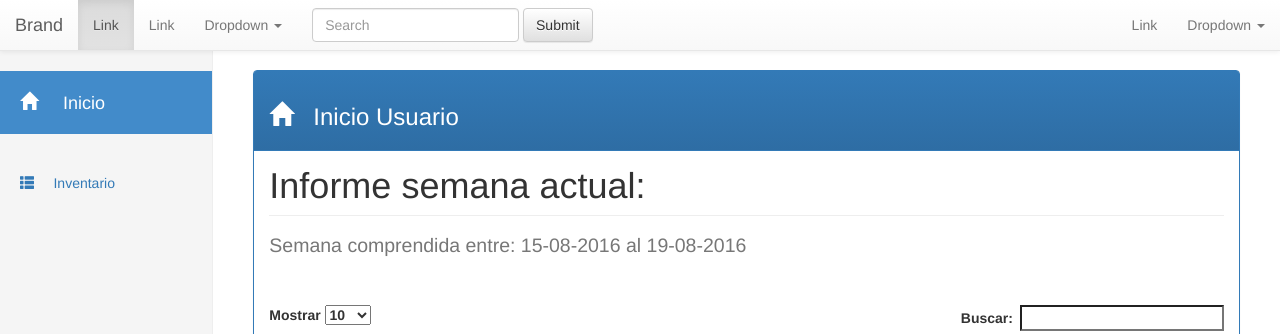
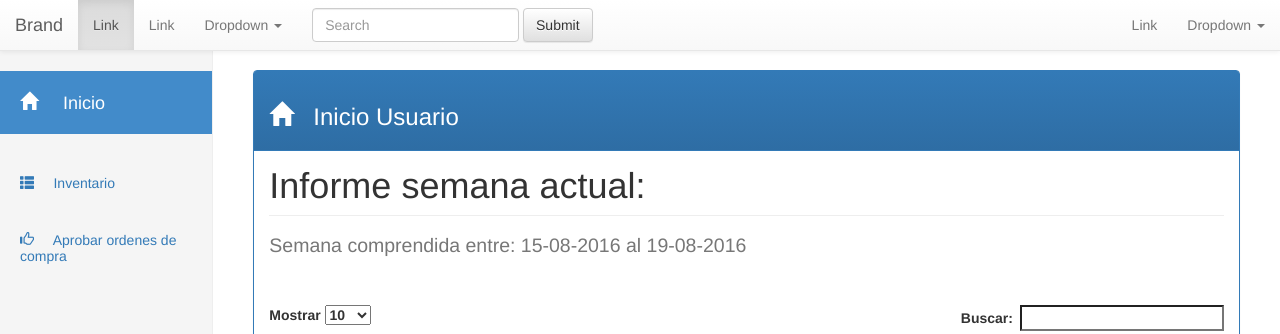
Before and after one commit to assasnis/befana, a CodeIgniter app: page /befana/index.php/user_controller/index in a window 1280 px wide. Shown: the top 334 px of the page. Run offline with CodeIgniter, Linux system fonts and the light colour scheme; data comes from the database, SQL or seed files in the repository; some libraries are stand-ins or nearby versions.

Commit message:
se agrega boton orden de compra

```diff
--- a/application/views/side_bar.php
+++ b/application/views/side_bar.php
@@ -39,6 +39,12 @@
          &nbsp &nbsp Inventario</h5>
       </a></li>
 
+      <li><a href=<?php echo base_url().'index.php/user_controller/ordenes_compra'?>>
+        <h5> <span class="glyphicon glyphicon-thumbs-up" aria-hidden="true"> </span>
+         &nbsp &nbsp Aprobar ordenes de compra</h5>
+      </a></li>
+
+
 
     </ul>
   </div>
```
